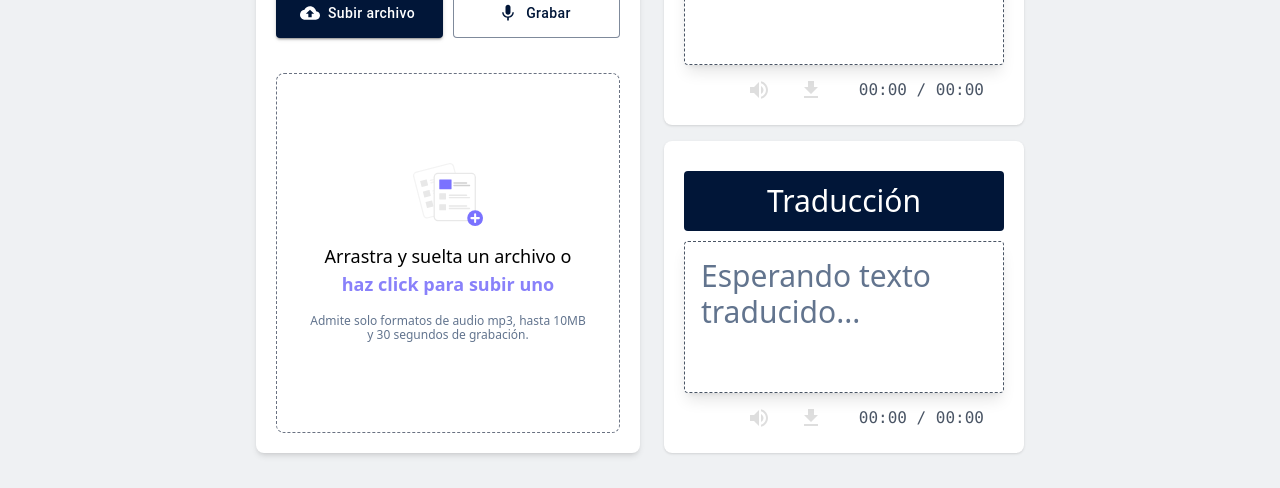
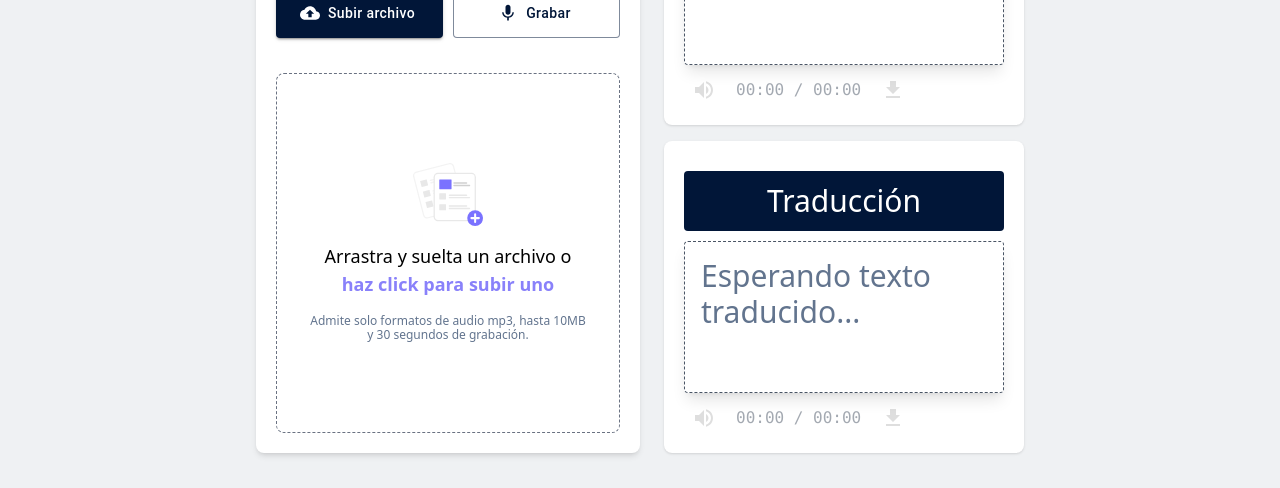
Before and after one commit to GioBits/swift-rtt, a React (Vite) app in the folder frontend/: page /media-upload in a window 1280 px wide. Both pictures are taken after typing "name@example.com", "Sample123" into the empty fields and a click on the button "Entrar". Shown: the part 287-775 px from the top of the page. Built offline with nearby package versions, Linux system fonts and the light colour scheme; no server answers.

Commit message:
RTT-119: Timer and tooltip fixes
Tooltip and timer grays out with no audio.
Timer resets on processing new audio

```diff
--- a/frontend/src/components/mediaResponse/MediaContent.jsx
+++ b/frontend/src/components/mediaResponse/MediaContent.jsx
@@ -1,4 +1,4 @@
-import { useState } from "react";
+import { useState, useEffect } from "react";
 import { IconButton, Tooltip } from "@mui/material";
 import VolumeUpIcon from "@mui/icons-material/VolumeUp";
 import FileDownloadIcon from "@mui/icons-material/FileDownload";
@@ -20,12 +20,17 @@ import ReactPlayer from "react-player";
  *
  * @returns {JSX.Element} The component rendering interactive multimedia content.
  */
-const MediaContent = ({ title, contentText, audio = null, placeholder }) => {
+const MediaContent = ({ title, contentText, audio = null, placeholder, resetTimers, tooltipTitle, tooltipDownload}) => {
 
   const [playing, setPlaying] = useState(false);
 
   const [duration, setDuration] = useState(0);
   const [currentTime, setCurrentTime] = useState(0);
+
+  useEffect(() => {
+    setDuration(0);
+    setCurrentTime(0);
+    }, [resetTimers]);
 
   const formatTime = (time) => {
     if (isNaN(time)) {return "00:00";}
@@ -78,8 +83,8 @@ const MediaContent = ({ title, contentText, audio = null, placeholder }) => {
       </div>
 
       <div className="h-[50px] flex flex-row">
-        <div className="m-auto mr-5 flex gap-3">
-          <Tooltip title="Reproducir/Detener audio" arrow>
+        <div className="m-auto ml-0 flex gap-3">
+          <Tooltip title={tooltipTitle} arrow>
             <span>
               <IconButton
                 onClick={togglePlayback}
@@ -98,9 +103,8 @@ const MediaContent = ({ title, contentText, audio = null, placeholder }) => {
                     height="0"
                     className="hidden"
                     onEnded={() => setPlaying(false)}
-                    onProgress={({currentTime}) => setCurrentTime(currentTime)}
+                    onProgress={(progress) => {setCurrentTime(progress.playedSeconds);}}
                     onDuration={setDuration}
-
                   />
                 )}
                 <VolumeUpIcon />
@@ -108,7 +112,14 @@ const MediaContent = ({ title, contentText, audio = null, placeholder }) => {
             </span>
           </Tooltip>
 
-          <Tooltip title="Descargar audio" arrow>
+          {/*Mostrar tiempo de reproduccion*/}
+          <div className={`flex items-center text-gray-600 ${audio ? 'opacity-100' : 'opacity-50'}`}>
+            <span className="font-mono">
+              {formatTime(currentTime)} / {formatTime(duration)}
+            </span>
+          </div>
+
+          <Tooltip title={tooltipDownload} arrow>
             <span>
               <IconButton
                 onClick={handleDownload}
@@ -122,13 +133,6 @@ const MediaContent = ({ title, contentText, audio = null, placeholder }) => {
               </IconButton>
             </span>
           </Tooltip>
-
-          {/*Mostrar tiempo de reproduccion*/}
-          <div className="ml-4 flex items-center text-gray-600">
-            <span className="font-mono">
-              {formatTime(currentTime)} / {formatTime(duration)}
-            </span>
-          </div>
         </div>
       </div>
     </div>
--- a/frontend/src/components/mediaResponse/MediaResponse.jsx
+++ b/frontend/src/components/mediaResponse/MediaResponse.jsx
@@ -1,4 +1,4 @@
-import { useContext, useEffect } from "react"
+import { useContext, useEffect, useState } from "react"
 import { MediaContext } from '../../contexts/MediaContext'
 import MediaContent from "./MediaContent"
 import { transcriptionService } from '../../service/transcribeService';
@@ -10,6 +10,8 @@ import toast from "react-hot-toast";
 const MediaResponse = () => {
   const models = [];
 
+  const [resetTimers, setResetTimers] = useState(false);
+
   const {
     wsResponse,
     transcription,
@@ -20,7 +22,7 @@ const MediaResponse = () => {
     audioTranslation,
     setAudioTranslation,
     audioUrl,
-    setAudioUrl
+    setAudioUrl,
   } = useContext(MediaContext)
 
   useEffect(() => {
@@ -30,6 +32,7 @@ const MediaResponse = () => {
         setTranscription("");
         setTranslate("");
         setAudioTranslation("");
+        setResetTimers(!resetTimers);
       }
     };
     handleResponse();
@@ -103,13 +106,21 @@ const MediaResponse = () => {
         contentText={transcription || ""}
         audio={audioUrl || ""}
         models={models}
-        placeholder="Esperando audio transcrito..." />
+        placeholder="Esperando audio transcrito..."
+        resetTimers={resetTimers}
+        tooltipTitle="Reproducir/Detener audio original"
+        tooltipDownload="Descargar audio original"
+        />
       <MediaContent
         title="Traducción"
         contentText={translate || ""}
         audio={audioTranslation || ""}
         models={models}
-        placeholder="Esperando texto traducido..." />
+        placeholder="Esperando texto traducido..."
+        resetTimers={resetTimers}
+        tooltipTitle="Reproducir/Detener audio traducido"
+        tooltipDownload="Descargar audio traducido"
+        />
     </>
   )
 }
```
